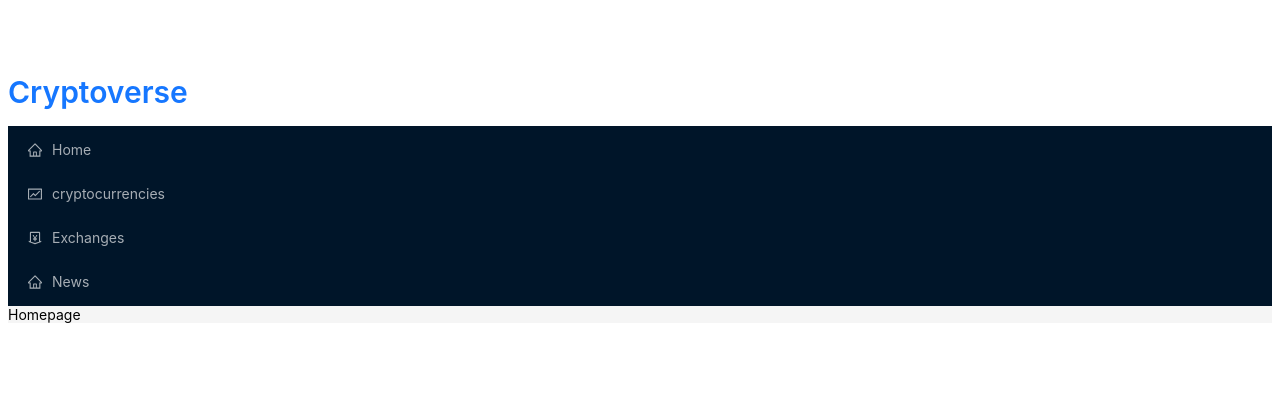
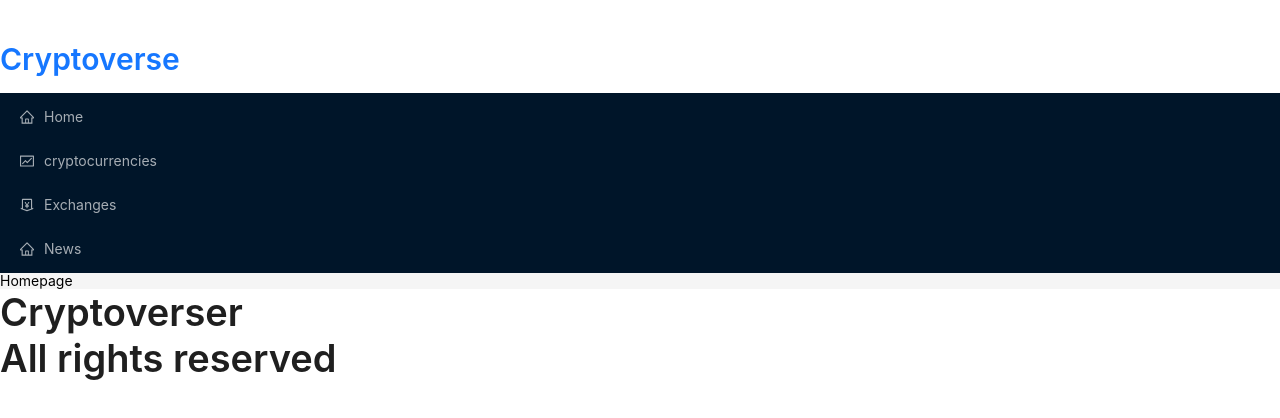
Before and after one commit to bhushan354/Rails-Cool-Project, a React (Create React App) app: page / in a window 1280 px wide. Shown: the top 418 px of the page. Built offline with nearby package versions, Linux system fonts and the light colour scheme.

Commit message:
routes setup

```diff
--- /dev/null
+++ b/src/App.css
@@ -0,0 +1 @@
+@import '~antd/dist/antd.css';
--- a/src/App.js
+++ b/src/App.js
@@ -1,10 +1,5 @@
 import React from 'react';
-import {
-    BrowserRouter as Router,
-    Routes,
-    Route,
-    Link,
-} from "react-router-dom";
+import { Routes, Route, Link } from 'react-router-dom';
 import { Layout, Typography, Space } from 'antd';
 //these components we can import in single line which are exported from './components/index.js' file
 import { Exchanges, Homepage, News, Cryptocurrencies, CryptoDetails, Navbar } from './components';
@@ -17,19 +12,22 @@ const App = () => {
             </div>
             <div className='main'>
                 <Layout>
-                    <div className='routes'>
+                    <div className="routes">
                         <Routes>
-                            <Route exact path="/" element={<Homepage />} />
-                            <Route exact path="/exchanges" element={<Exchanges />} />
-                            <Route exact path="/cryptocurrencies" element={<Cryptocurrencies />} />
-                            <Route exact path="/crypto/:coinId" element={<CryptoDetails />} />
-                            <Route exact path="/news" element={<News />} />
+                            <Route path="/" element={<Homepage />} />
+                            <Route path="/exchanges" element={<Exchanges />} />
+                            <Route path="/cryptocurrencies" element={<Cryptocurrencies />} />
+                            <Route path="/crypto/:coinId" element={<CryptoDetails />} />
+                            <Route path="/news" element={<News />} />
                         </Routes>
                     </div>
                 </Layout>
             </div>
             <div className='footer'>
-
+                <Typography.Title>
+                    Cryptoverser<br />
+                    All rights reserved
+                </Typography.Title>
             </div>
         </div>
     );
--- a/src/index.js
+++ b/src/index.js
@@ -2,6 +2,8 @@ import React from 'react';
 import ReactDOM from 'react-dom';
 import { BrowserRouter as Router } from 'react-router-dom';
 import App from './App';
+import 'antd/dist/reset.css';
+
 
 ReactDOM.render(
   <Router>
```
